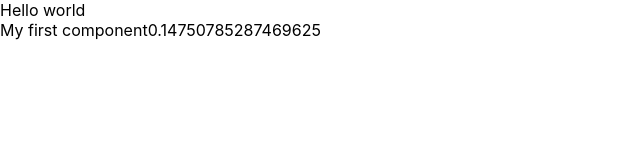
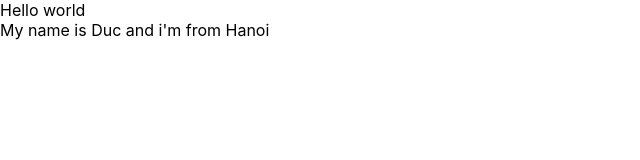
Before and after one commit to tokinooru4424/reactDemo, a React (Create React App) app: page / in a window 1280 px wide. Shown: the top 160 px of the page, without its empty margins (0-640 px from the left). Built offline with nearby package versions, Linux system fonts and the light colour scheme.

Commit message:
chapter 2 lesson 7

```diff
--- a/src/App.js
+++ b/src/App.js
@@ -1,27 +1,35 @@
 import logo from "./logo.svg";
 import "./App.css";
+import React from "react";
 import { useDispatch, useSelector } from "react-redux";
 import { increaseCounter, decreaseCounter } from "./redux/action/counterAction";
 import MyComponent from "./components/MyComponent";
-const App = () => {
-  const count = useSelector((state) => state.counter.count);
-  const dispatch = useDispatch();
+class App extends React.Component {
+  render() {
+    return (
+      <div>
+        Hello world
+        <MyComponent></MyComponent>
+      </div>
+    );
+  }
+}
 
-  return (
-    <div>
-      Hello world
-      <MyComponent></MyComponent>
-    </div>
-    // <div className="App">
-    //   <header className="App-header">
-    //     <img src={logo} className="App-logo" alt="logo" />
-    //     <p>Hello world</p>
-    //     <div>Count = {count}</div>
-    //     <button onClick={() => dispatch(increaseCounter())}>Increase</button>
-    //     <button onClick={() => dispatch(decreaseCounter())}>Decrease</button>
-    //   </header>
-    // </div>
-  );
-};
+// const App = () => {
+//   const count = useSelector((state) => state.counter.count);
+//   const dispatch = useDispatch();
+
+//   return (
+//     <div className="App">
+//       <header className="App-header">
+//         <img src={logo} className="App-logo" alt="logo" />
+//         <p>Hello world</p>
+//         <div>Count = {count}</div>
+//         <button onClick={() => dispatch(increaseCounter())}>Increase</button>
+//         <button onClick={() => dispatch(decreaseCounter())}>Decrease</button>
+//       </header>
+//     </div>
+//   );
+// };
 
 export default App;
--- a/src/components/MyComponent.js
+++ b/src/components/MyComponent.js
@@ -1,11 +1,16 @@
 import React from "react";
 
 class MyComponent extends React.Component {
+  state = {
+    name: "Duc",
+    age: 21,
+    address: "Hanoi",
+  };
+
   render() {
     return (
       <div>
-        My first component
-        {Math.random()}
+        My name is {this.state.name} and i'm from {this.state.address}
       </div>
     );
   }
```
